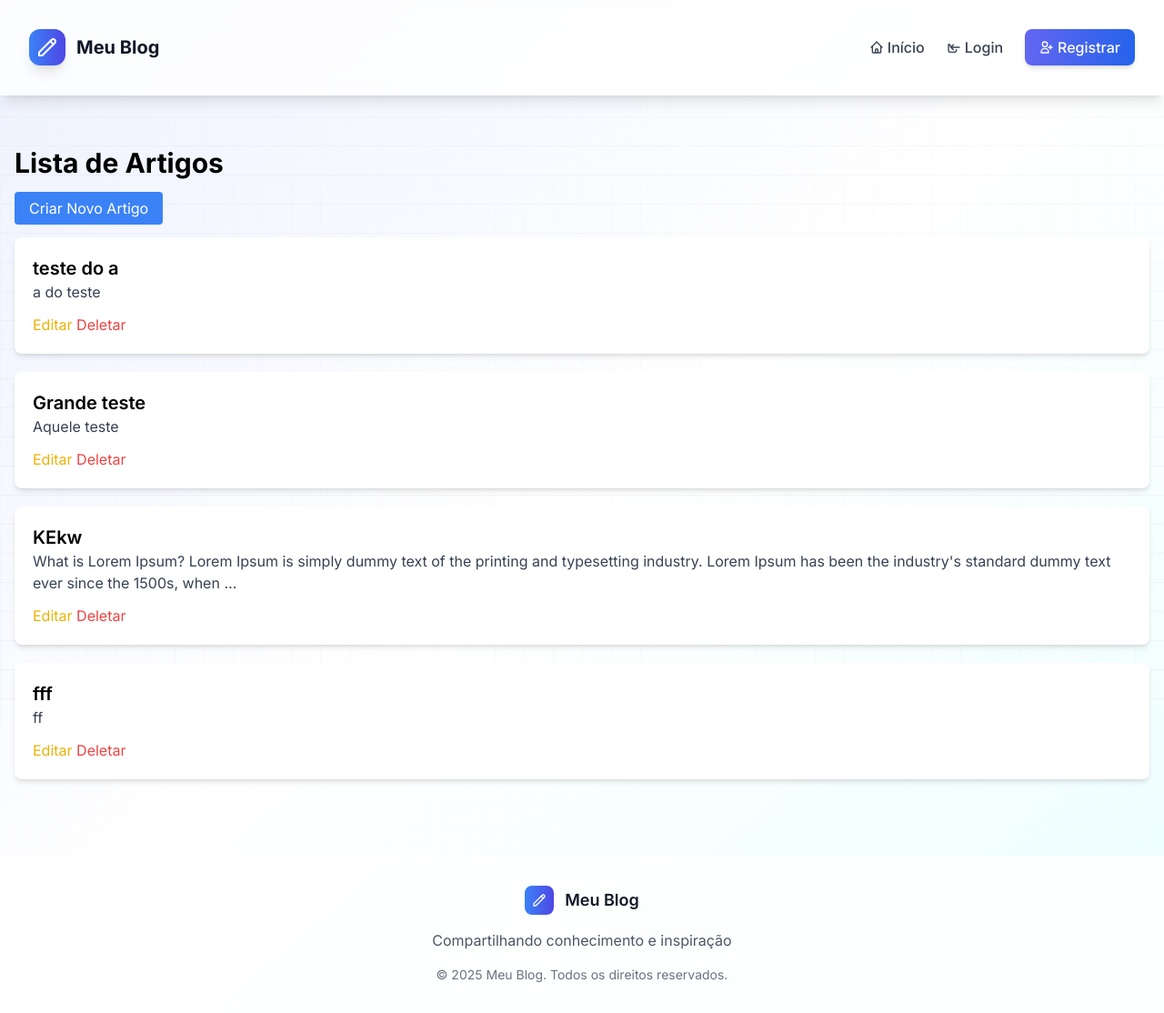
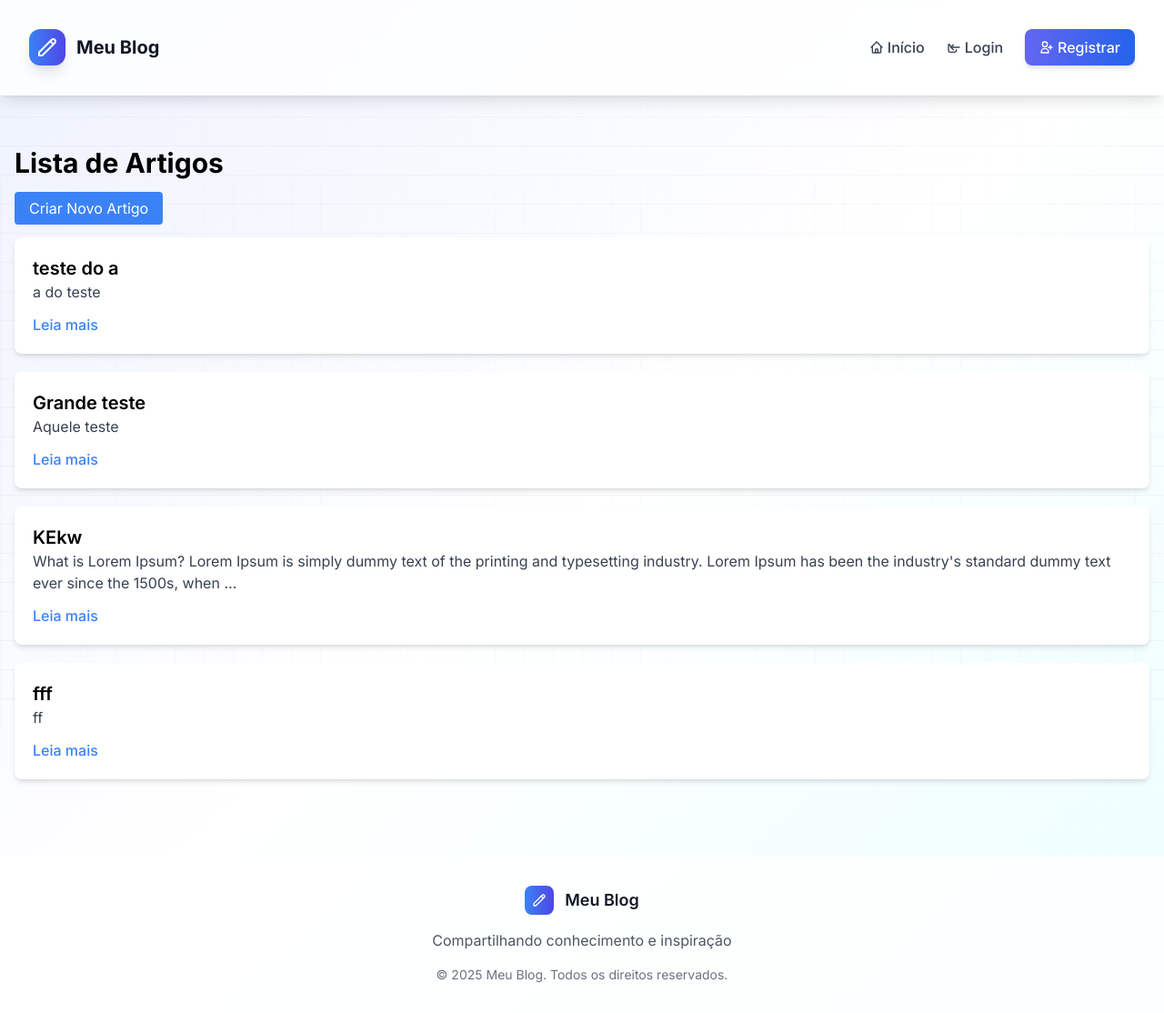
Before and after one commit to GuiDev115/django-blog, a Django app: page /artigos/ in a window 1280 px wide. Shown: the whole page at 91% size. Run offline with Django 5.2, Linux system fonts and the light colour scheme; data comes from the database, SQL or seed files in the repository; both versions use the stored data as it was after the commit; some libraries are stand-ins or nearby versions.

Commit message:
fix: mostra editar e excluir artigos na listagem

```diff
--- a/blog/templates/blog/artigo_list.html
+++ b/blog/templates/blog/artigo_list.html
@@ -12,11 +12,18 @@
                 </h2>
                 <p class="text-gray-700">{{ artigo.conteudo|truncatewords:30 }}</p>
                 <div class="mt-3">
-                    <a href="{% url 'artigo_update' artigo.id %}" class="text-yellow-500">Editar</a>
-                    <form action="{% url 'artigo_delete' artigo.id %}" method="POST" class="inline">
-                        {% csrf_token %}
-                        <button type="submit" class="text-red-500">Deletar</button>
-                    </form>
+                    <a href="{% url 'artigo_detail' artigo.pk %}" class="text-blue-500 hover:text-blue-700 hover:underline font-medium">
+                        Leia mais
+                    </a>
+                    {% if user.is_authenticated %}
+                        {% if user.is_admin or user == artigo.autor %}
+                            <a href="{% url 'artigo_update' artigo.id %}" class="text-yellow-500">Editar</a>
+                            <form action="{% url 'artigo_delete' artigo.id %}" method="POST" class="inline">
+                                {% csrf_token %}
+                                <button type="submit" class="text-red-500">Deletar</button>
+                            </form>
+                        {% endif %}
+                    {% endif %}
                 </div>
             </div>
         {% empty %}
```
Also changed, not shown: db.sqlite3.
